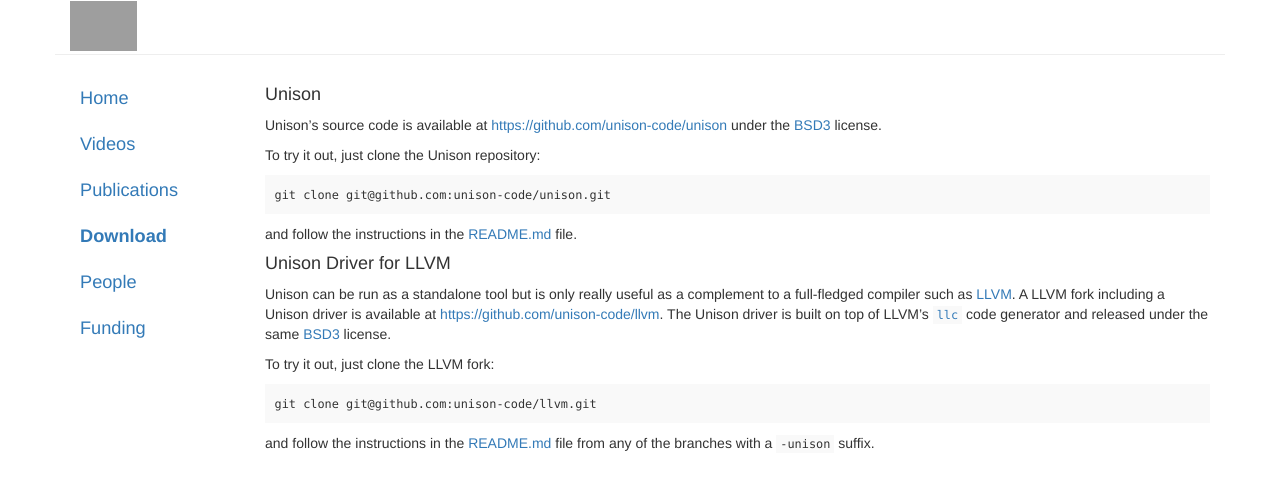
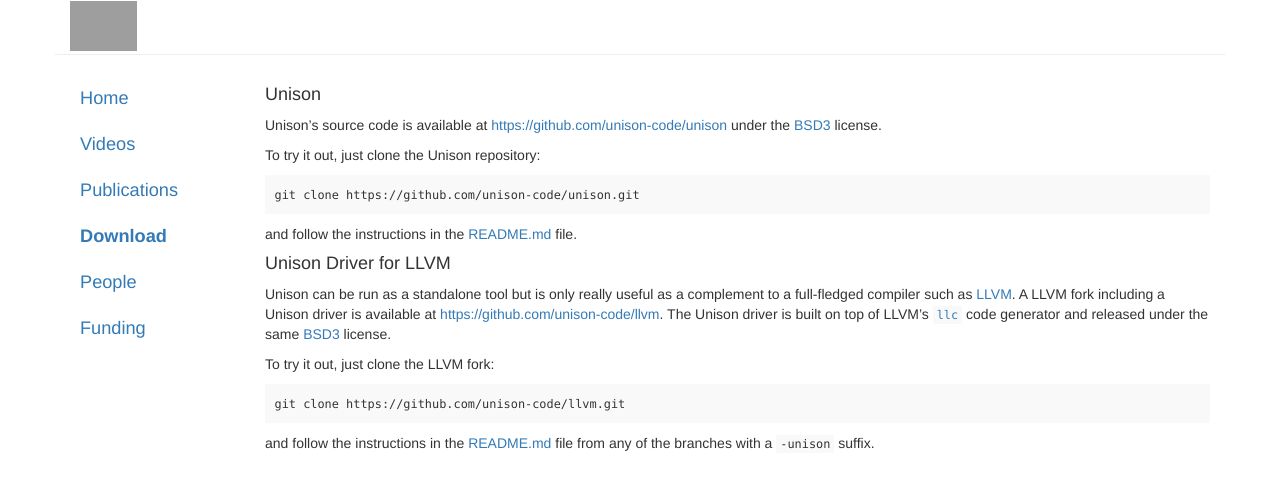
Before and after one commit to unison-code/unison-code.github.io, a Jekyll site: the page built from _posts/2016-04-29-download.md, in a window 1280 px wide. Shown: the top 490 px of the page. Built offline with Jekyll 4.4.1, drawn with Linux system fonts in a browser that asks for light colours.

Commit message:
Use HTTPS addresses to Git repos

````diff
--- a/_posts/2016-04-29-download.md
+++ b/_posts/2016-04-29-download.md
@@ -12,7 +12,7 @@
 To try it out, just clone the Unison repository:
 
 ```
-git clone git@github.com:unison-code/unison.git
+git clone https://github.com/unison-code/unison.git
 ```
 
 and follow the instructions in the
@@ -32,7 +32,7 @@
 To try it out, just clone the LLVM fork:
 
 ```
-git clone git@github.com:unison-code/llvm.git
+git clone https://github.com/unison-code/llvm.git
 ```
 
 and follow the instructions in the
````
